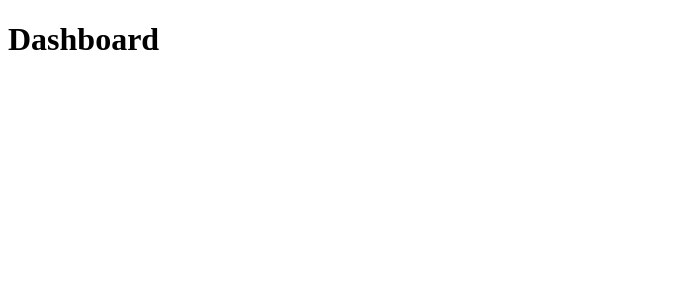
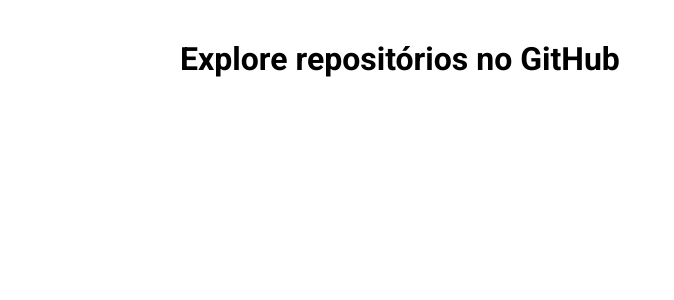
Before and after one commit to EvertonCarvalho1/github-explorer, a React (Create React App) app: page / in a window 1280 px wide. Shown: the top 300 px of the page, without its empty margins (0-674 px from the left). Built offline with nearby package versions, Linux system fonts and the light colour scheme.

Commit message:
Refactoring

```diff
--- a/public/index.html
+++ b/public/index.html
@@ -1,43 +1,22 @@
 <!DOCTYPE html>
 <html lang="en">
+
 <head>
   <meta charset="utf-8" />
   <link rel="icon" href="%PUBLIC_URL%/favicon.ico" />
   <meta name="viewport" content="width=device-width, initial-scale=1" />
   <meta name="theme-color" content="#000000" />
-    <meta
-      name="description"
-      content="Web site created using create-react-app"
-    />
   <link rel="apple-touch-icon" href="%PUBLIC_URL%/logo192.png" />
-    <!--
-      manifest.json provides metadata used when your web app is installed on a
-      user's mobile device or desktop. See https://developers.google.com/web/fundamentals/web-app-manifest/
-    -->
   <link rel="manifest" href="%PUBLIC_URL%/manifest.json" />
-    <!--
-      Notice the use of %PUBLIC_URL% in the tags above.
-      It will be replaced with the URL of the `public` folder during the build.
-      Only files inside the `public` folder can be referenced from the HTML.
+  <link rel="preconnect" href="https://fonts.googleapis.com">
+  <link rel="preconnect" href="https://fonts.gstatic.com" crossorigin>
+  <link href="https://fonts.googleapis.com/css2?family=Roboto:ital,wght@0,700;1,400&display=swap" rel="stylesheet">
+  <title>Github Explorer</title>
+</head>
 
-      Unlike "/favicon.ico" or "favicon.ico", "%PUBLIC_URL%/favicon.ico" will
-      work correctly both with client-side routing and a non-root public URL.
-      Learn how to configure a non-root public URL by running `npm run build`.
-    -->
-    <title>React App</title>
-  </head>
 <body>
   <noscript>You need to enable JavaScript to run this app.</noscript>
   <div id="root"></div>
-    <!--
-      This HTML file is a template.
-      If you open it directly in the browser, you will see an empty page.
+</body>
 
-      You can add webfonts, meta tags, or analytics to this file.
-      The build step will place the bundled scripts into the <body> tag.
-
-      To begin the development, run `npm start` or `yarn start`.
-      To create a production bundle, use `npm run build` or `yarn build`.
-    -->
-  </body>
 </html>
--- a/src/App.tsx
+++ b/src/App.tsx
@@ -1,7 +1,7 @@
 import React from 'react';
 import {BrowserRouter} from 'react-router-dom';
 import Router from '../src/routes/index'
-
+import GlobalStyle from './styles/global';
 
 const App: React.FC = () =>  {
   return (
@@ -9,6 +9,7 @@
     <BrowserRouter>
       <Router/>
     </BrowserRouter>
+    <GlobalStyle/>
   </>
   )
 }
--- a/src/components/Dashboard/index.tsx
+++ b/src/components/Dashboard/index.tsx
@@ -2,7 +2,7 @@
 
 const Dashboard: React.FC = () => {
     return(
-        <h1>Dashboard</h1>
+        <h1>Explore repositórios no GitHub</h1>
     )
 };
 
--- a/src/styles/global.ts
+++ b/src/styles/global.ts
@@ -1,3 +1,32 @@
 import styled from 'styled-components'
+import {createGlobalStyle} from 'styled-components';
 
-import logoImg from '../assets/logo.svg';
+import logoImg from '../assets/github-background.svg';
+
+export default createGlobalStyle`
+*{
+    box-sizing: border-box;
+    margin: 0;
+    outline: 0;
+    padding: 0;
+}
+
+body, input, button{
+    font: 16px Roboto, sans-serif;
+}
+
+button{
+    cursor: pointer;
+}
+
+#root{
+    width: 100%;
+    max-width: 960px;
+    margin: 0 auto;
+    padding: 40px 20px;
+}
+
+
+
+
+`
```
Lines whose indentation alone changed are shown as unchanged.
